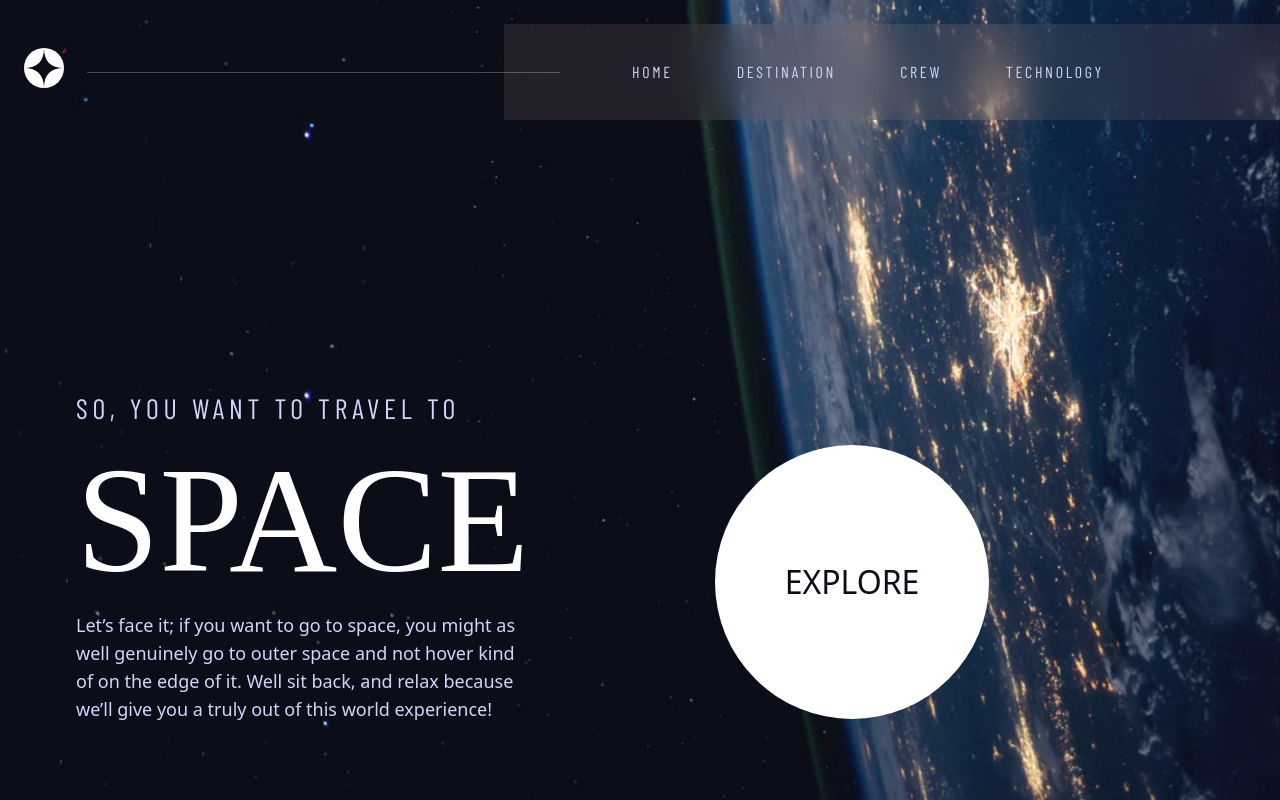
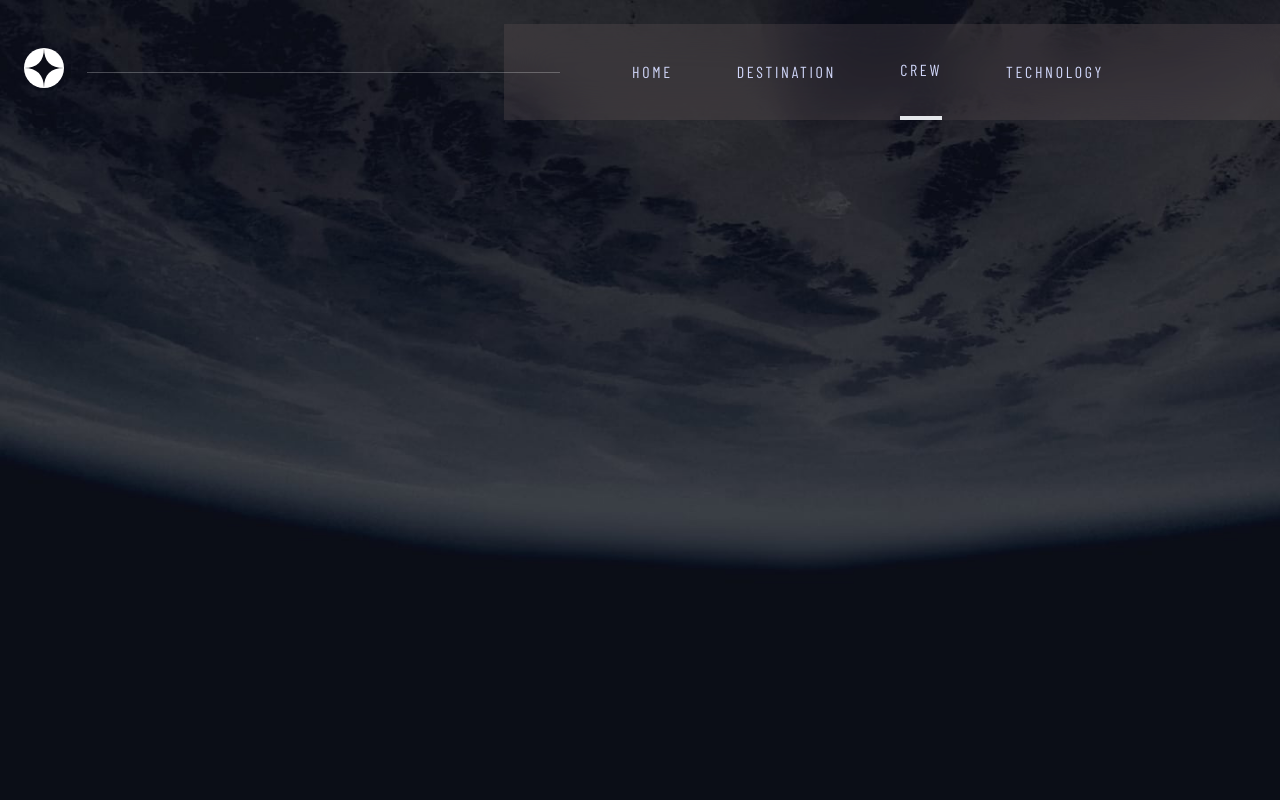
Before and after one commit to pastendi/space-tourism, a React (Vite) app: page /crew in a window 1280 px wide. Built offline with nearby package versions, Linux system fonts and the light colour scheme; a web font is replaced by a local one.

Commit message:
navbar functionality completion

```diff
--- a/package.json
+++ b/package.json
@@ -10,7 +10,8 @@
   },
   "dependencies": {
     "react": "^18.2.0",
-    "react-dom": "^18.2.0"
+    "react-dom": "^18.2.0",
+    "react-router-dom": "^6.10.0"
   },
   "devDependencies": {
     "@types/react": "^18.0.28",
--- a/src/App.jsx
+++ b/src/App.jsx
@@ -1,12 +1,18 @@
 import React from 'react'
-import Navbar from './components/Navbar'
-import Home from './pages/Home'
+import { BrowserRouter, Routes, Route } from 'react-router-dom'
+import { Home, Destination, Crew, Technology, Layout } from './pages'
 function App() {
   return (
-    <div>
-      <Navbar />
-      <Home />
-    </div>
+    <BrowserRouter>
+      <Routes>
+        <Route path='/' element={<Layout />}>
+          <Route index element={<Home />} />
+          <Route path='destination' element={<Destination />} />
+          <Route path='crew' element={<Crew />} />
+          <Route path='technology' element={<Technology />} />
+        </Route>
+      </Routes>
+    </BrowserRouter>
   )
 }
 
--- a/src/components/Navbar.jsx
+++ b/src/components/Navbar.jsx
@@ -1,6 +1,7 @@
 import React, { useState } from 'react'
 import logo from '../images/shared/logo.svg'
 import { navLinks } from '../utils/navLinks'
+import { NavLink } from 'react-router-dom'
 const Navbar = () => {
   const [menuClicked, setMenuClicked] = useState(false)
   return (
@@ -32,12 +33,16 @@ const Navbar = () => {
           <div className='flex flex-col mt-32'>
             {navLinks.map((x, index) => {
               return (
-                <div
+                <NavLink
+                  to={x.path}
                   key={index}
-                  className='pl-6 h-[50px] uppercase nav-text flex justify-start items-center hover:border-r-4'
+                  onClick={() => setMenuClicked(!menuClicked)}
+                  className={({ isActive }) =>
+                    isActive ? 'mobile-link border-r-4' : 'mobile-link'
+                  }
                 >
                   {x.link}
-                </div>
+                </NavLink>
               )
             })}
           </div>
@@ -49,12 +54,15 @@ const Navbar = () => {
           <div className='flex md:space-x-8 lg:space-x-16 items-center'>
             {navLinks.map((x, index) => {
               return (
-                <div
+                <NavLink
+                  to={x.path}
                   key={index}
-                  className='px-0 h-[96px] uppercase nav-text flex justify-center items-center hover:border-b-4'
+                  className={({ isActive }) =>
+                    isActive ? 'nav-link border-b-4' : 'nav-link'
+                  }
                 >
                   {x.link}
-                </div>
+                </NavLink>
               )
             })}
           </div>
--- a/src/index.css
+++ b/src/index.css
@@ -73,3 +73,9 @@ nav {
 .cross ~ .hamburger-bottom {
   transform: rotate(-45deg) translateX(-6px) translateY(6px);
 }
+.nav-link {
+  @apply px-0 h-[96px] uppercase nav-text flex justify-center items-center hover:border-b-2;
+}
+.mobile-link {
+  @apply pl-6 h-[50px] uppercase nav-text flex justify-start items-center;
+}
--- /dev/null
+++ b/src/pages/Crew.jsx
@@ -0,0 +1,13 @@
+import React from 'react'
+
+const Crew = () => {
+  return (
+    <div>
+      <div className='absolute left-0 top-0 bg-mobile-crew md:bg-tablet-crew lg:bg-desktop-crew bg-no-repeat min-h-screen h-screen w-screen bg-cover'>
+        <div className='container max-w-6xl mx-auto'></div>
+      </div>
+    </div>
+  )
+}
+
+export default Crew
--- /dev/null
+++ b/src/pages/Destination.jsx
@@ -0,0 +1,13 @@
+import React from 'react'
+
+const Destination = () => {
+  return (
+    <div>
+      <div className='absolute left-0 top-0 bg-mobile-destination md:bg-tablet-destination lg:bg-desktop-destination bg-no-repeat min-h-screen h-screen w-screen bg-cover'>
+        <div className='container max-w-6xl mx-auto'></div>
+      </div>
+    </div>
+  )
+}
+
+export default Destination
--- a/src/pages/Home.jsx
+++ b/src/pages/Home.jsx
@@ -3,7 +3,7 @@ import React from 'react'
 const Home = () => {
   return (
     <div className='absolute left-0 top-0 bg-mobile-home md:bg-tablet-home lg:bg-desktop-home bg-no-repeat min-h-screen h-screen w-screen bg-cover'>
-      <div className='container max-w-6xl '>
+      <div className='container max-w-6xl mx-auto'>
         <div className='flex flex-col px-6 lg:flex-row'>
           <div className='flex flex-col space-y-4  text-center lg:text-left max-w-md mx-auto mt-28 lg:mt-[387px] lg:w-1/2'>
             <h5>SO, YOU WANT TO TRAVEL TO</h5>
--- /dev/null
+++ b/src/pages/Layout.jsx
@@ -0,0 +1,14 @@
+import React from 'react'
+import { Outlet } from 'react-router-dom'
+import Navbar from '../components/Navbar'
+
+const Layout = () => {
+  return (
+    <div>
+      <Navbar />
+      <Outlet />
+    </div>
+  )
+}
+
+export default Layout
--- /dev/null
+++ b/src/pages/Technology.jsx
@@ -0,0 +1,13 @@
+import React from 'react'
+
+const Technology = () => {
+  return (
+    <div>
+      <div className='absolute left-0 top-0 bg-mobile-technology md:bg-tablet-technology lg:bg-desktop-technology bg-no-repeat min-h-screen h-screen w-screen bg-cover'>
+        <div className='container max-w-6xl mx-auto'></div>
+      </div>
+    </div>
+  )
+}
+
+export default Technology
--- /dev/null
+++ b/src/pages/index.js
@@ -0,0 +1,5 @@
+export { default as Home } from './Home'
+export { default as Destination } from './Destination'
+export { default as Crew } from './Crew'
+export { default as Technology } from './Technology'
+export { default as Layout } from './Layout'
--- a/src/utils/navLinks.js
+++ b/src/utils/navLinks.js
@@ -1,14 +1,18 @@
 export const navLinks = [
   {
+    path: '/',
     link: 'home',
   },
   {
+    path: 'destination',
     link: 'destination',
   },
   {
+    path: 'crew',
     link: 'crew',
   },
   {
+    path: 'technology',
     link: 'technology',
   },
 ]
--- a/tailwind.config.js
+++ b/tailwind.config.js
@@ -16,6 +16,21 @@ export default {
         'mobile-home': "url('./src/images/home/background-home-mobile.jpg')",
         'tablet-home': "url('./src/images/home/background-home-tablet.jpg')",
         'desktop-home': "url('./src/images/home/background-home-desktop.jpg')",
+        'mobile-destination':
+          "url('./src/images/destination/background-destination-mobile.jpg')",
+        'tablet-destination':
+          "url('./src/images/destination/background-destination-tablet.jpg')",
+        'desktop-destination':
+          "url('./src/images/destination/background-destination-desktop.jpg')",
+        'mobile-crew': "url('./src/images/crew/background-crew-mobile.jpg')",
+        'tablet-crew': "url('./src/images/crew/background-crew-tablet.jpg')",
+        'desktop-crew': "url('./src/images/crew/background-crew-desktop.jpg')",
+        'mobile-technology':
+          "url('./src/images/technology/background-technology-mobile.jpg')",
+        'tablet-technology':
+          "url('./src/images/technology/background-technology-tablet.jpg')",
+        'desktop-technology':
+          "url('./src/images/technology/background-technology-desktop.jpg')",
       }),
     },
   },
```
Also changed, not shown: 1 other file (tests, documents, lock files or other folders).
